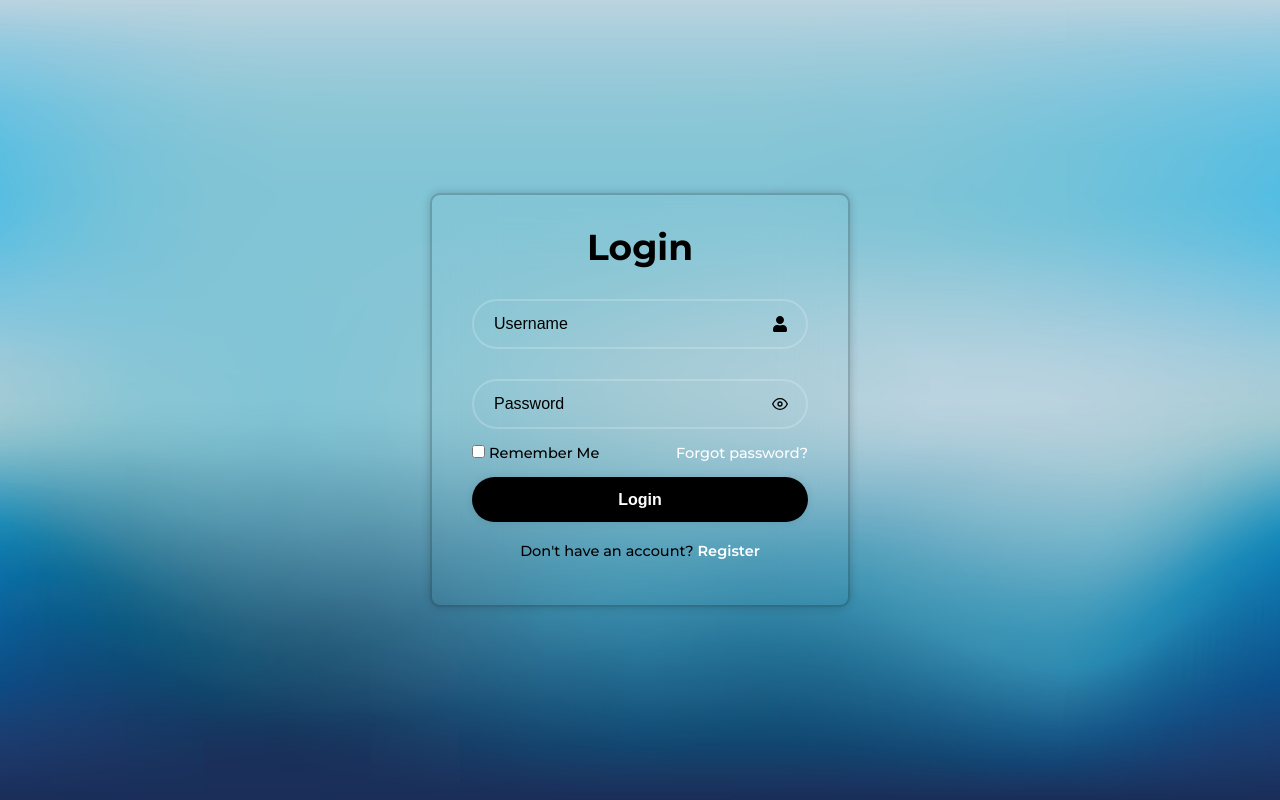
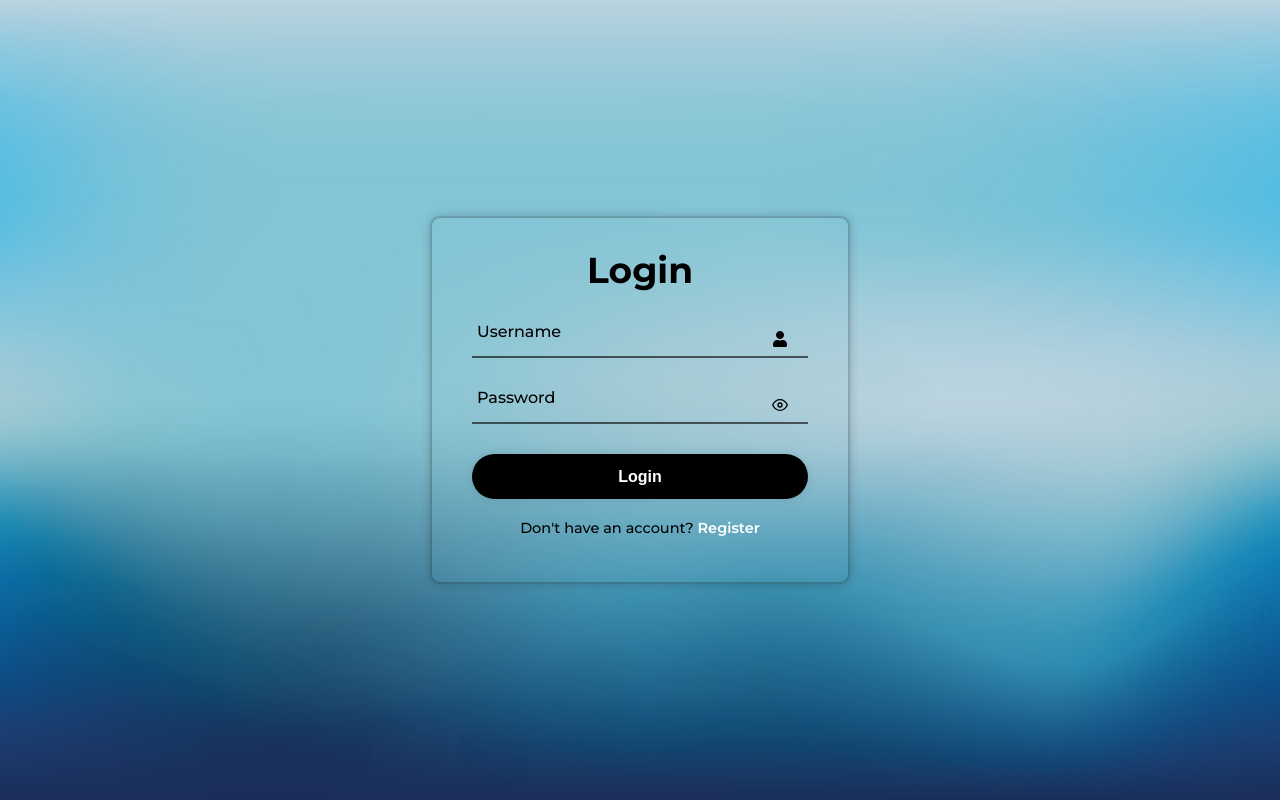
Before and after one commit to sarpozcetin/passwordManager, a React (Create React App) app: page / in a window 1280 px wide. Built offline with nearby package versions, Linux system fonts and the light colour scheme.

Commit message:
Changed design of frontend

```diff
--- a/src/Components/Login/LoginPage.css
+++ b/src/Components/Login/LoginPage.css
@@ -1,4 +1,4 @@
-.wrapper {
+.login-wrapper {
     width: 420px;
     background: transparent;
     border: 2px solid rgba(0, 0, 0, 0.2);
@@ -9,32 +9,44 @@
     padding: 30px 40px;
 }
 
-.wrapper h1 {
+.login-wrapper h1 {
     font-size: 36px;
     text-align: center;
 }
 
-.wrapper .input-box {
+.login-wrapper .input-box {
     position: relative;
     width: 100%;
-    height: 50px;
     margin: 30px 0;
+    border-bottom: 2px solid rgba(0, 0, 0, 0.6);
+    padding-bottom: 15px;
+}
 
+.input-box label {
+    position: absolute;
+    top: 50%;
+    left: 5px;
+    transform: translateY(-50%);
+    color: #000;
+    font-size: 1rem;
+    pointer-events: none;
+    transition: all 0.5s ease-in-out;
+    padding-bottom: 15px;
+}
+
+input:focus ~ label,
+input:valid ~ label {
+    top: -30px;
+    font-size: 0.85rem;
 }
 
 .input-box input {
     width: 100%;
     height: 100%;
     background: transparent;
-    border: 2px solid rgba(255, 255, 255, .2);
+    border: none;
     outline: none;
-    border-radius: 40px;
     font-size: 16px;
-    color: #000;
-    padding: 20px 45px 20px 20px;
-}
-
-.input-box input::placeholder {
     color: #000;
 }
 
@@ -47,30 +59,9 @@
     cursor: pointer;
 }
 
-.wrapper .remember-forgot {
-    display: flex;
-    justify-content: space-between;
-    font-size: 14.5px;
-    margin: -15px 0 15px;
 
-}
 
-.remember-forgot label input {
-    accent-color: #FFF;
-    margin-right: 4px;
-
-}
-
-.remember-forgot a {
-    color: #FFF;
-    text-decoration: none;
-}
-
-.remember-forgot a:hover {
-    text-decoration: underline;
-}
-
-.wrapper button {
+.login-wrapper button {
     width: 100%;
     height: 45px;
     background-color: #000000;
@@ -84,7 +75,7 @@
     font-weight: 700;
 }
 
-.wrapper .register-link {
+.login-wrapper .register-link {
     font-size: 14.5px;
     text-align: center;
     margin: 20px 0 15px;
--- a/src/Components/Login/LoginPage.jsx
+++ b/src/Components/Login/LoginPage.jsx
@@ -15,23 +15,21 @@ const LoginPage = () => {
     }
 
     return (
-        <div className='wrapper'>
+        <div className='login-wrapper'>
             <form action="">
                 <h1>Login</h1>
                 <div className="input-box">
-                    <input type="text" placeholder='Username' required/>
+                    <input type="text" id='username' required/>
+                    <label htmlFor="username">Username</label>
                     <FaUser className='icon'/>
                 </div>
                 <div className="input-box">
-                    <input type={passwordVisible ? "text" : 'password'} placeholder='Password' required/>
+                    <input type={passwordVisible ? "text" : 'password'} id='password' required/>
+                    <label htmlFor="password">Password</label>
                     {passwordVisible ? (<FiEyeOff className='icon' onClick={togglePasswordVisbility} />) :
                     <FiEye className='icon' onClick={togglePasswordVisbility} />}
                 </div>
 
-                <div className="remember-forgot">
-                    <label><input type='checkbox' />Remember Me</label>
-                    <a href="#">Forgot password?</a>
-                </div>
                 <button type='submit'>Login</button>
 
                 <div className='register-link'>
--- a/src/Components/Register/RegisterPage.css
+++ b/src/Components/Register/RegisterPage.css
@@ -1,4 +1,4 @@
-.wrapper {
+.register-wrapper {
     width: 420px;
     background: transparent;
     border: 2px solid rgba(0, 0, 0, 0.2);
@@ -9,32 +9,44 @@
     padding: 30px 40px;
 }
 
-.wrapper h1 {
+.register-wrapper h1 {
     font-size: 36px;
     text-align: center;
 }
 
-.wrapper .input-box {
+.register-wrapper .input-box {
     position: relative;
     width: 100%;
-    height: 50px;
     margin: 30px 0;
+    border-bottom: 2px solid rgba(0, 0, 0, 0.6);
+    padding-bottom: 15px;
+}
 
+.input-box label {
+    position: absolute;
+    top: 50%;
+    left: 5px;
+    transform: translateY(-50%);
+    color: #000;
+    font-size: 1rem;
+    pointer-events: none;
+    transition: all 0.5s ease-in-out;
+    padding-bottom: 15px;
+}
+
+input:focus ~ label,
+input:valid ~ label {
+    top: -8px;
+    font-size: 0.85rem;
 }
 
 .input-box input {
     width: 100%;
     height: 100%;
     background: transparent;
-    border: 2px solid rgba(255, 255, 255, .2);
+    border: none;
     outline: none;
-    border-radius: 40px;
     font-size: 16px;
-    color: #000;
-    padding: 20px 45px 20px 20px;
-}
-
-.input-box input::placeholder {
     color: #000;
 }
 
@@ -47,30 +59,8 @@
     cursor: pointer;
 }
 
-.wrapper .remember-forgot {
-    display: flex;
-    justify-content: space-between;
-    font-size: 14.5px;
-    margin: -15px 0 15px;
 
-}
-
-.remember-forgot label input {
-    accent-color: #FFF;
-    margin-right: 4px;
-
-}
-
-.remember-forgot a {
-    color: #FFF;
-    text-decoration: none;
-}
-
-.remember-forgot a:hover {
-    text-decoration: underline;
-}
-
-.wrapper button {
+.register-wrapper button {
     width: 100%;
     height: 45px;
     background-color: #000000;
@@ -84,7 +74,7 @@
     font-weight: 700;
 }
 
-.wrapper .register-link {
+.register-wrapper .register-link {
     font-size: 14.5px;
     text-align: center;
     margin: 20px 0 15px;
--- a/src/Components/Register/RegisterPage.jsx
+++ b/src/Components/Register/RegisterPage.jsx
@@ -18,25 +18,28 @@ const RegisterPage = () => {
     }
 
     return (
-        <div className='wrapper'>
+        <div className='register-wrapper'>
             <form action="">
-                <h1>Register</h1>
+                <h1>Sign Up</h1>
                 <div className="input-box">
-                    <input type="text" placeholder='Username' required />
+                    <input type="text" id='username'required />
+                    <label htmlFor='username'>Username</label>
                     <FaUser className='icon' />
                 </div>
 
                 <div className="input-box">
-                <input type={passwordVisible ? "text" : 'password'} placeholder='Password' required/>
+                    <input type={passwordVisible ? "text" : 'password'} id='password' required/>
+                    <label htmlFor="password">Password</label>
                     {passwordVisible ? (<FiEyeOff className='icon' onClick={togglePasswordVisbility} />) :
                     <FiEye className='icon' onClick={togglePasswordVisbility} />}
                 </div>
                 <div className="input-box">
-                <input type={confirmPasswordVisible ? "text" : 'password'} placeholder='Confirm Password' required/>
+                    <input type={passwordVisible ? "text" : 'password'} id='confirmpassword' required/>
+                    <label htmlFor="confirmpassword">Confirm Password</label>
                     {confirmPasswordVisible ? (<FiEyeOff className='icon' onClick={toggleConfirmPasswordVisbility} />) :
                     <FiEye className='icon' onClick={toggleConfirmPasswordVisbility} />}
                 </div>
-                <button type='submit'>Register</button>
+                <button type='submit'>Sign Up</button>
 
                 <div className='register-link'>
                     <p>Already have an account? <a href='/login'>Login</a></p>
```
Also changed, not shown: 1 other file (tests, documents, lock files or other folders).
